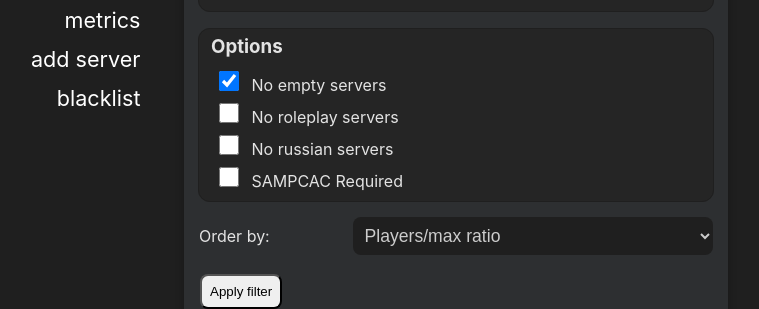
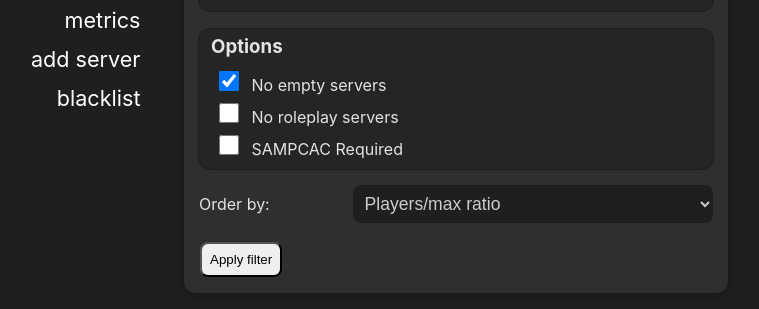
Before and after one commit to markski1/SAMonitor-browser, a PHP site: page /index.php in a window 1280 px wide. Shown: the part 272-581 px from the top of the page, without its empty margins (96-855 px from the left). Run offline with PHP 8.4, Linux system fonts and the light colour scheme; data that the repository does not hold is empty.

Commit message:
Favicon, PWA

```diff
--- a/index.php
+++ b/index.php
@@ -31,7 +31,6 @@
                 <h3 style="margin-bottom: 0.33rem">Options</h3>
                 <label><input type="checkbox" name="hide_empty" checked> No empty servers</label><br />
                 <label><input type="checkbox" name="hide_roleplay"> No roleplay servers</label><br />
-                <label><input type="checkbox" name="hide_russian"> No russian servers</label><br />
                 <label><input type="checkbox" name="require_sampcac"> SAMPCAC Required</label><br />
             </fieldset>
             <table style="width: 100%; margin-top: .75rem">
--- a/logic/layout.php
+++ b/logic/layout.php
@@ -11,11 +11,11 @@ function PageHeader($title, $description = null) {
     <html lang="en">
         <head>
             <title>SAMonitor - <?=$title?></title>
-
+            <link rel="icon" type="image/x-icon" href="./assets/logo256.webp">
             <meta name="viewport" content="width=device-width, initial-scale=1">
             <meta charset="utf-8">
             <link rel="stylesheet" type="text/css" href="styles.css">
-
+            <link rel="manifest" href="manifest.json" />
             <meta name="title" content="SAMonitor - <?=$title?>">
             <meta name="description" content="<?=$showDescription?>">
 
```
Also changed, not shown: assets/logo256.webp (added), assets/logo512.webp (added), manifest.json (added), 2 other files.
